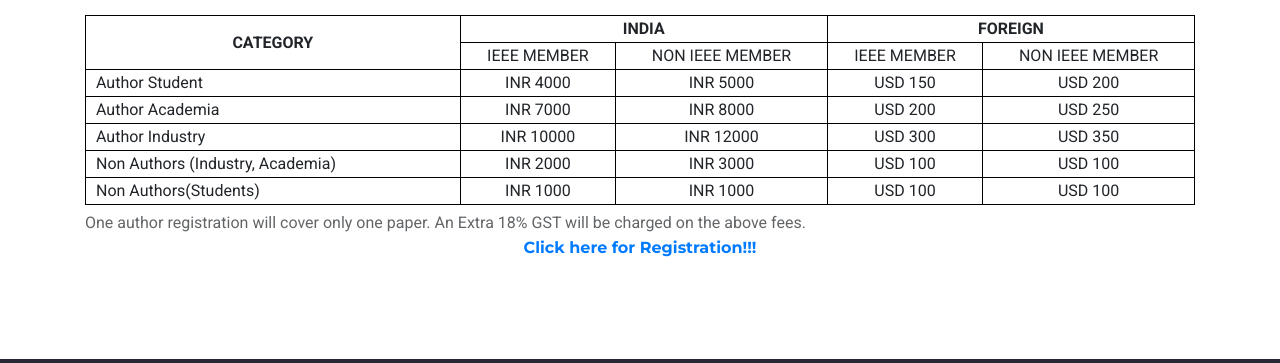
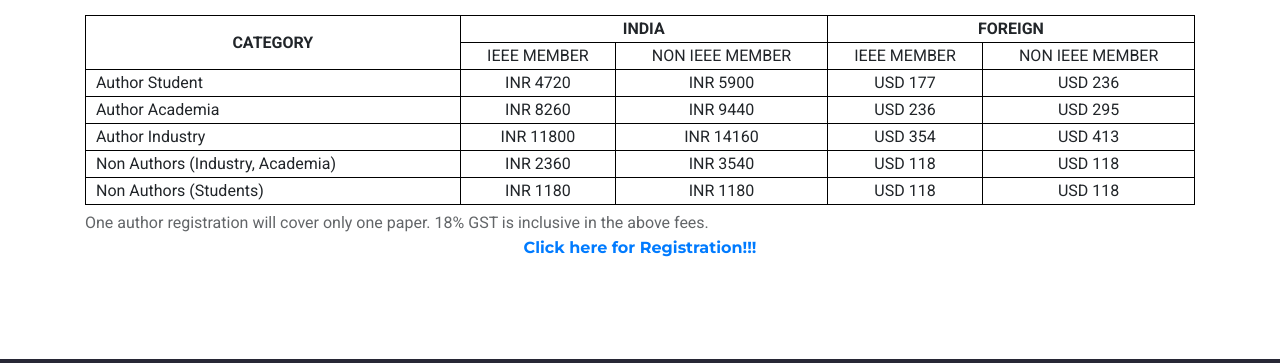
Before and after one commit to ieeesilcon/ieeesilcon.github.io, a plain HTML site: page registration.html in a window 1280 px wide. Shown: the part 437-800 px from the top of the page. Drawn offline with Linux system fonts and the light colour scheme; some packages are replaced by stand-ins of ours.

Commit message:
Update registration.html

```diff
--- a/registration.html
+++ b/registration.html
@@ -164,43 +164,42 @@
                                           <td>NON IEEE MEMBER</td>
                                     </tr>
 								    <tr>
-                                          <td class="table-first-col">Author Student </td>
-                                          <td>INR 4000</td>
-                                          <td>INR 5000</td>
-                                          <td>USD 150</td>
-                                          <td>USD 200</td>
+								        <td class="table-first-col">Author Student</td>
+								        <td>INR 4720</td>
+								        <td>INR 5900</td>
+								        <td>USD 177</td>
+								        <td>USD 236</td>
 								    </tr>
 								    <tr>
 								        <td class="table-first-col">Author Academia</td>
-                                          <td>INR 7000</td>
-                                          <td>INR 8000</td>
-                                          <td>USD 200</td>
-                                          <td>USD 250</td>
+								        <td>INR 8260</td>
+								        <td>INR 9440</td>
+								        <td>USD 236</td>
+								        <td>USD 295</td>
 								    </tr>
 								    <tr>
 								        <td class="table-first-col">Author Industry</td>
-                                          <td>INR 10000</td>
-                                          <td>INR 12000</td>
-                                          <td>USD 300</td>
-                                          <td>USD 350</td>
+								        <td>INR 11800</td>
+								        <td>INR 14160</td>
+								        <td>USD 354</td>
+								        <td>USD 413</td>
 								    </tr>
 								    <tr>
 								        <td class="table-first-col">Non Authors (Industry, Academia)</td>
-                                          <td>INR 2000</td>
-                                          <td>INR 3000</td>
-                                          <td>USD 100</td>
-                                          <td>USD 100</td>
+								        <td>INR 2360</td>
+								        <td>INR 3540</td>
+								        <td>USD 118</td>
+								        <td>USD 118</td>
 								    </tr>
 								    <tr>
-                                          <td class="table-first-col">Non Authors(Students)</td>
-                                          <td>INR 1000</td>
-                                          <td>INR 1000</td>
-                                          <td>USD 100</td>
-                                          <td>USD 100</td>
-                                    </tr>
-                              </table>
+								        <td class="table-first-col">Non Authors (Students)</td>
+								        <td>INR 1180</td>
+								        <td>INR 1180</td>
+								        <td>USD 118</td>
+								        <td>USD 118</td>
+								    </tr>                              </table>
 
-							  <div class="students-entitle-one-paper">One author registration will cover only one paper. An Extra 18% GST will be charged on the above fees.
+							  <div class="students-entitle-one-paper">One author registration will cover only one paper. 18% GST is inclusive in the above fees.
                                     </div>
 							<div style="text-align: center;">
   <h1>
```
Lines whose indentation alone changed are shown as unchanged.
